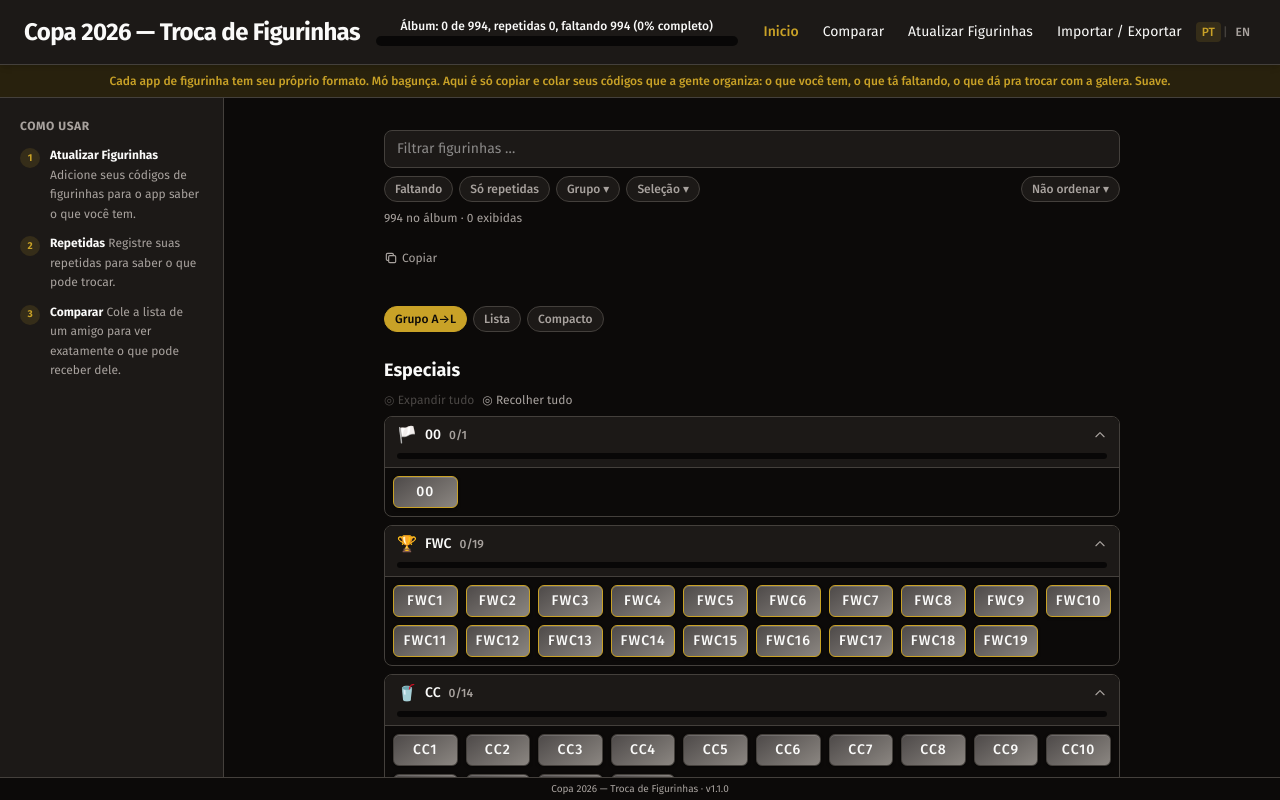
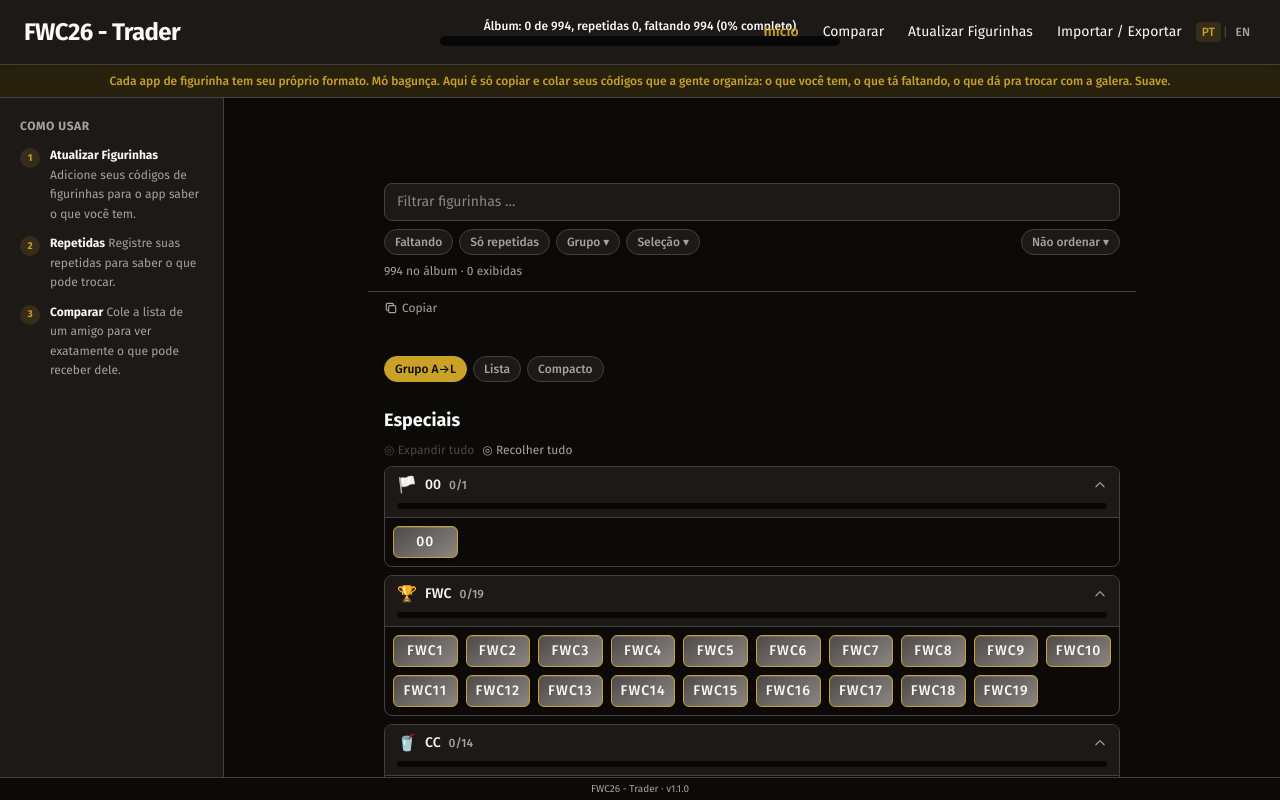
Before and after one commit to arielpchara/fwc-2026-sticker-manager, a React (Vite) app in the folder web/: page / in a window 1280 px wide. Built offline with nearby package versions, Linux system fonts and the light colour scheme.

Commit message:
chore: rename app to FWC26 and sticky album search

```diff
--- a/web/index.html
+++ b/web/index.html
@@ -4,7 +4,7 @@
     <meta charset="UTF-8" />
     <meta name="viewport" content="width=device-width, initial-scale=1.0" />
     <meta name="theme-color" content="#0a1628" />
-    <title>Cup 2026 — Sticker Trade</title>
+    <title>FWC26 - Trader</title>
     <link rel="icon" type="image/png" href="./favicon.png" />
     <link rel="apple-touch-icon" href="./apple-touch-icon.png" />
     <link rel="manifest" href="./manifest.webmanifest" />
--- a/web/src/i18n/locales/en.ts
+++ b/web/src/i18n/locales/en.ts
@@ -1,5 +1,5 @@
 const en = {
-  appTitle: "Cup 2026 — Sticker Trade",
+  appTitle: "FWC26 - Trader",
   btnHome: "Home",
   btnOwn: "Update Stickers",
   btnExtras: "Extras",
--- a/web/src/i18n/locales/pt.ts
+++ b/web/src/i18n/locales/pt.ts
@@ -1,7 +1,7 @@
 import type { Translations } from "./en.js";
 
 const pt: Translations = {
-  appTitle: "Copa 2026 — Troca de Figurinhas",
+  appTitle: "FWC26 - Trader",
   btnHome: "Inicio",
   btnOwn: "Atualizar Figurinhas",
   btnExtras: "Repetidas",
--- a/web/src/ui/common/AlbumSearch.tsx
+++ b/web/src/ui/common/AlbumSearch.tsx
@@ -12,6 +12,7 @@ export default function AlbumSearch({
   sort,
   onSortChange,
   filteredCount,
+  hideCount = false,
 }: {
   filters: InventoryFilters;
   onChange: (next: InventoryFilters) => void;
@@ -19,6 +20,7 @@ export default function AlbumSearch({
   onSortChange: (v: TeamSort) => void;
   totalInv: number;
   filteredCount: number;
+  hideCount?: boolean;
 }) {
   const { t } = useLocale();
   const { query, missing, extras, groups, teams } = filters;
@@ -52,7 +54,7 @@ export default function AlbumSearch({
   };
 
   return (
-    <div className="space-y-2 mb-6">
+    <div className="space-y-2">
       <StickerSuggestInput
         value={query}
         onChange={(e) => onChange({ ...filters, query: e.target.value })}
@@ -97,13 +99,16 @@ export default function AlbumSearch({
         <TeamSortSelect value={sort} onChange={onSortChange} />
       </div>
 
+      {(chips.length > 0 || !hideCount) && (
         <div className="text-xs text-muted flex flex-wrap items-center gap-2">
+          {!hideCount && (
             <span>
               {t("searchStatus", {
                 total: TOTAL_STICKERS,
                 filtered: filteredCount,
               })}
             </span>
+          )}
           {chips.length > 0 && (
             <div className="flex flex-wrap gap-1.5">
               {chips.map((c) => (
@@ -124,6 +129,7 @@ export default function AlbumSearch({
             </div>
           )}
         </div>
+      )}
     </div>
   );
 }
--- a/web/src/ui/common/Header.tsx
+++ b/web/src/ui/common/Header.tsx
@@ -1,21 +1,25 @@
-import LogoBar from './LogoBar.js'
-import AlbumProgress from './AlbumProgress.js'
-import Menu from './Menu.js'
+import LogoBar from "./LogoBar.js";
+import AlbumProgress from "./AlbumProgress.js";
+import Menu from "./Menu.js";
 
 export default function Header({ compact = false }: { compact?: boolean }) {
   return (
     <header
       className={`bg-surface border-b border-border shadow-md shrink-0 z-40 transition-all duration-200 ${
-        compact ? 'px-4 py-1.5' : 'px-6 py-4'
+        compact ? "px-4 py-1.5" : "px-6 py-4"
       }`}
     >
-      <div className="flex items-center gap-4">
-        <LogoBar compact={compact} />
-        <div className="flex-1 flex justify-center min-w-0">
+      <div className="flex items-center justify-between gap-4 w-full">
+        <div className="flex-1 min-w-0 flex justify-start">
+          <LogoBar compact={compact} />
+        </div>
+        <div className="flex-1 min-w-0 flex justify-center">
           <AlbumProgress compact={compact} />
         </div>
-        <Menu />
+        <div className="flex-1 min-w-0 flex justify-end">
+          <Menu />
+        </div>
       </div>
     </header>
-  )
+  );
 }
--- a/web/src/ui/pages/MainPage.tsx
+++ b/web/src/ui/pages/MainPage.tsx
@@ -1,4 +1,4 @@
-import { useCallback, useMemo, useState } from "react";
+import { useCallback, useEffect, useMemo, useRef, useState } from "react";
 import { messageMissing } from "../../application/copyTools.js";
 import {
   countFiltered,
@@ -36,6 +36,25 @@ export default function MainPage() {
   const [layout, setLayout] = useState<LayoutMode>("group");
   const [compact, setCompact] = useState(false);
   const [sort, setSort] = useState<TeamSort>(null);
+  const [searchStuck, setSearchStuck] = useState(false);
+  const searchSentinelRef = useRef<HTMLDivElement>(null);
+
+  useEffect(() => {
+    const el = searchSentinelRef.current;
+    if (!el) return;
+    let root: Element | null = el.parentElement;
+    while (root) {
+      const { overflowY } = getComputedStyle(root);
+      if (overflowY === "auto" || overflowY === "scroll") break;
+      root = root.parentElement;
+    }
+    const io = new IntersectionObserver(
+      ([entry]) => setSearchStuck(!entry.isIntersecting),
+      { root, threshold: 0 },
+    );
+    io.observe(el);
+    return () => io.disconnect();
+  }, []);
 
   const active = hasActiveFilters(filters);
   const hideMissing = hasActiveFiltersHideMissing(filters);
@@ -82,6 +101,12 @@ export default function MainPage() {
   return (
     <MainLayout>
       <Body>
+        <div ref={searchSentinelRef} className="h-px w-full" aria-hidden />
+        <div
+          className={`sticky top-0 z-30 -mx-4 px-4 py-3 mb-2 bg-bg/95 backdrop-blur-sm border-b border-border transition-shadow ${
+            searchStuck ? "shadow-md shadow-black/40" : ""
+          }`}
+        >
           <AlbumSearch
             filters={filters}
             onChange={setFilters}
@@ -89,7 +114,9 @@ export default function MainPage() {
             onSortChange={setSort}
             totalInv={TOTAL_STICKERS}
             filteredCount={filteredCount}
+            hideCount={searchStuck}
           />
+        </div>
         <CopyButton text={copyText} />
 
         <div className="mb-6">
```
Also changed, not shown: web/public/manifest.webmanifest. Lines whose indentation alone changed are shown as unchanged.
